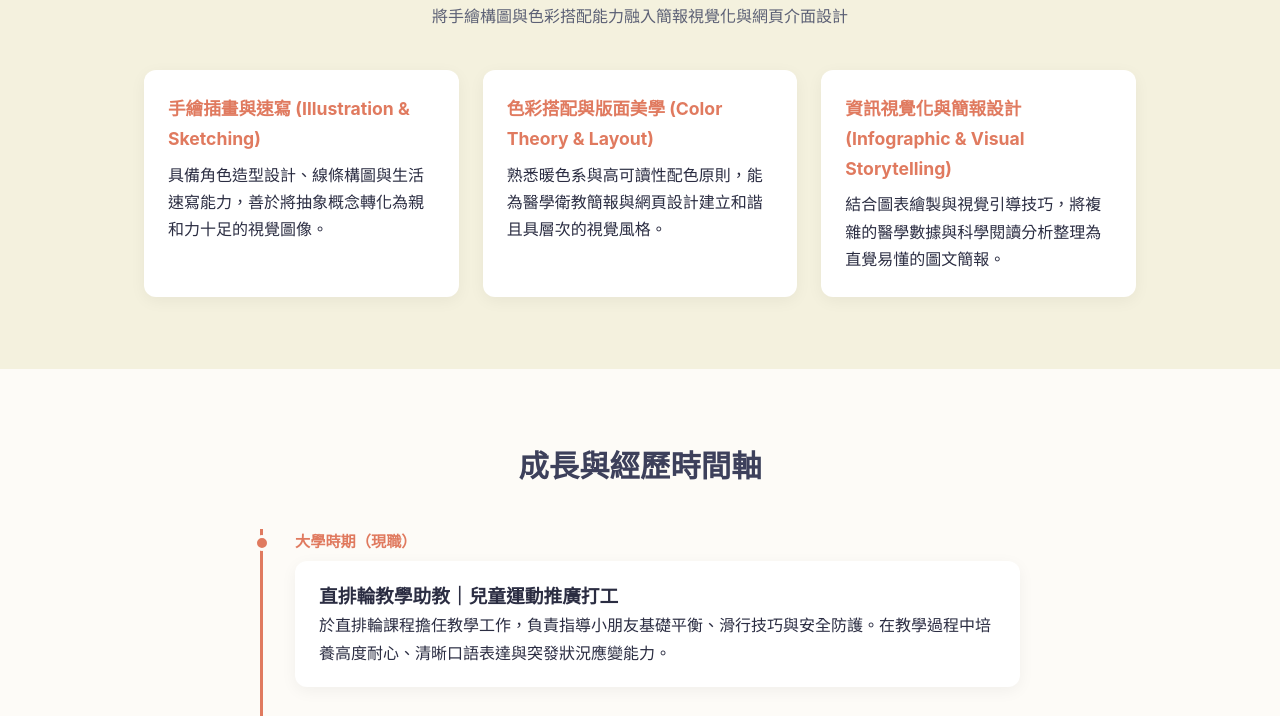
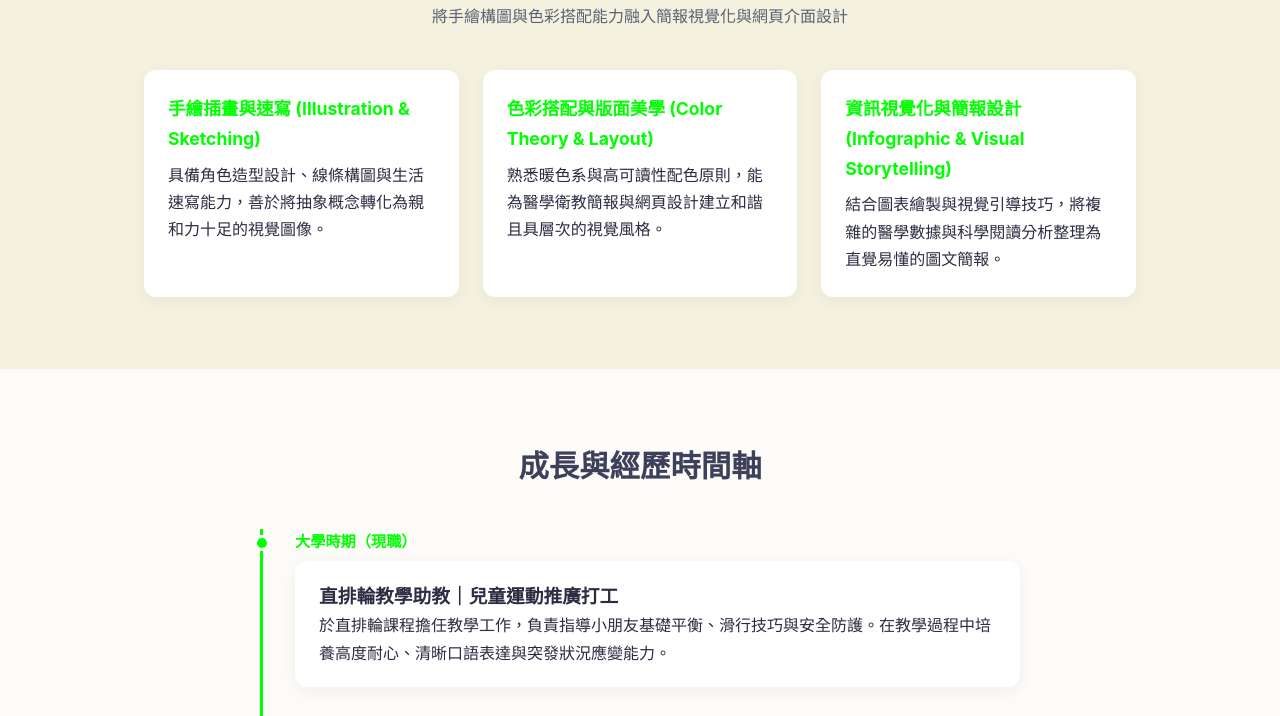
Before and after one commit to Narina-042/portfolio, a plain HTML site: page index.html in a window 1280 px wide. Shown: the part 565-1281 px from the top of the page. Drawn offline with Linux system fonts and the light colour scheme.

Commit message:
style: test neon green primary color

```diff
--- a/style.css
+++ b/style.css
@@ -1,5 +1,5 @@
 :root {
-    --primary: #e07a5f;
+    --primary: #00ff00;
     --primary-dark: #c96248;
     --secondary: #3d405b;
     --accent: #81b29a;
```
